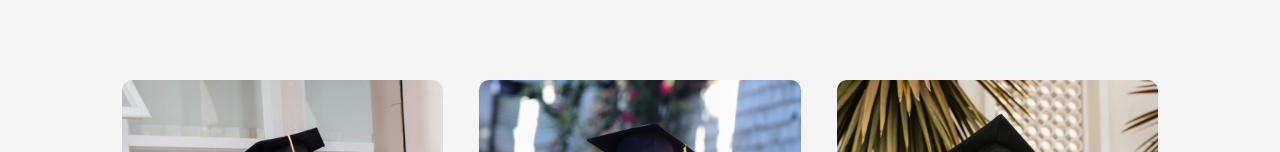
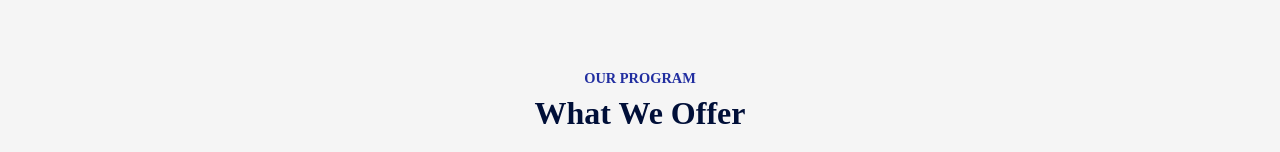
Before and after one commit to SmurfsNima/React-education-website, a React (Create React App) app: page / in a window 1280 px wide. Shown: the part 800-952 px from the top of the page. Built offline with nearby package versions, Linux system fonts and the light colour scheme.

Commit message:
Title added

```diff
--- a/src/components/navbar/Programs/programs.css
+++ b/src/components/navbar/Programs/programs.css
@@ -40,3 +40,17 @@
     padding-top: 0;
 
 }
+.title{
+    text-align: center;
+    color: #212ea0;
+    font-size: .9rem;
+    font-weight: 600;
+    text-transform: uppercase;
+    margin: 70px 0 30px;
+}
+.title h2{
+    font-size: 2rem;
+    color: #000f38;
+    margin-top: .5rem;
+    text-transform: none;
+}
--- a/src/components/navbar/Programs/programs.jsx
+++ b/src/components/navbar/Programs/programs.jsx
@@ -9,11 +9,19 @@ import icon_3 from "../../../assets/program-icon-3.png";
 
 const Programs = () => {
   return (
-    <div className="programs">
-      <Program src={program_1} icon={icon_1} text="Graduation Degree" />
-      <Program src={program_2} icon={icon_2} text="Graduation Degree" />
-      <Program src={program_3} icon={icon_3} text="Graduation Degree" />
-    </div>
+    <>
+      <div className="title">
+
+        <p>our program</p>
+        <h2>What We Offer</h2>
+      </div>
+
+      <div className="programs">
+        <Program src={program_1} icon={icon_1} text="Graduation Degree" />
+        <Program src={program_2} icon={icon_2} text="Graduation Degree" />
+        <Program src={program_3} icon={icon_3} text="Graduation Degree" />
+      </div>
+    </>
   );
 };
 
```
